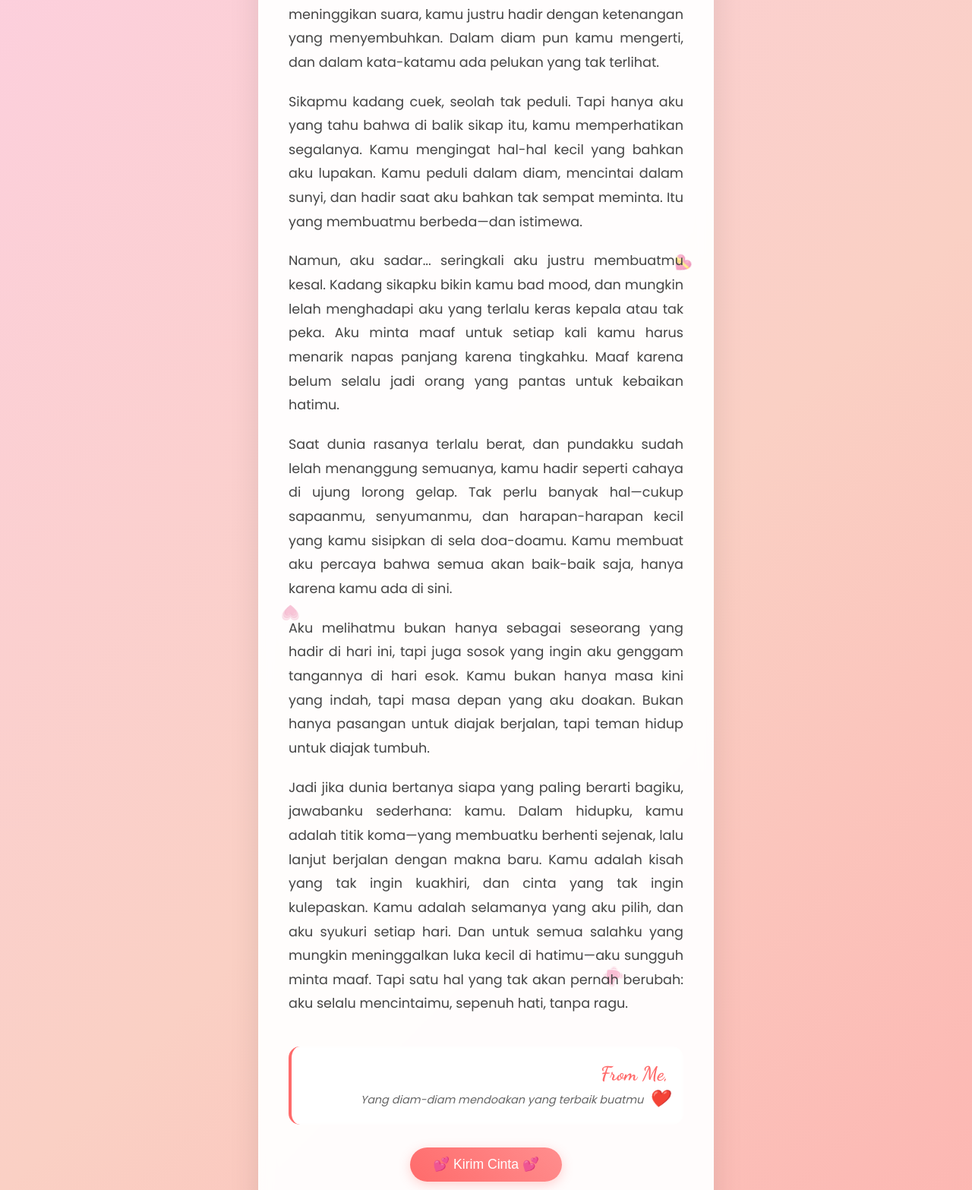
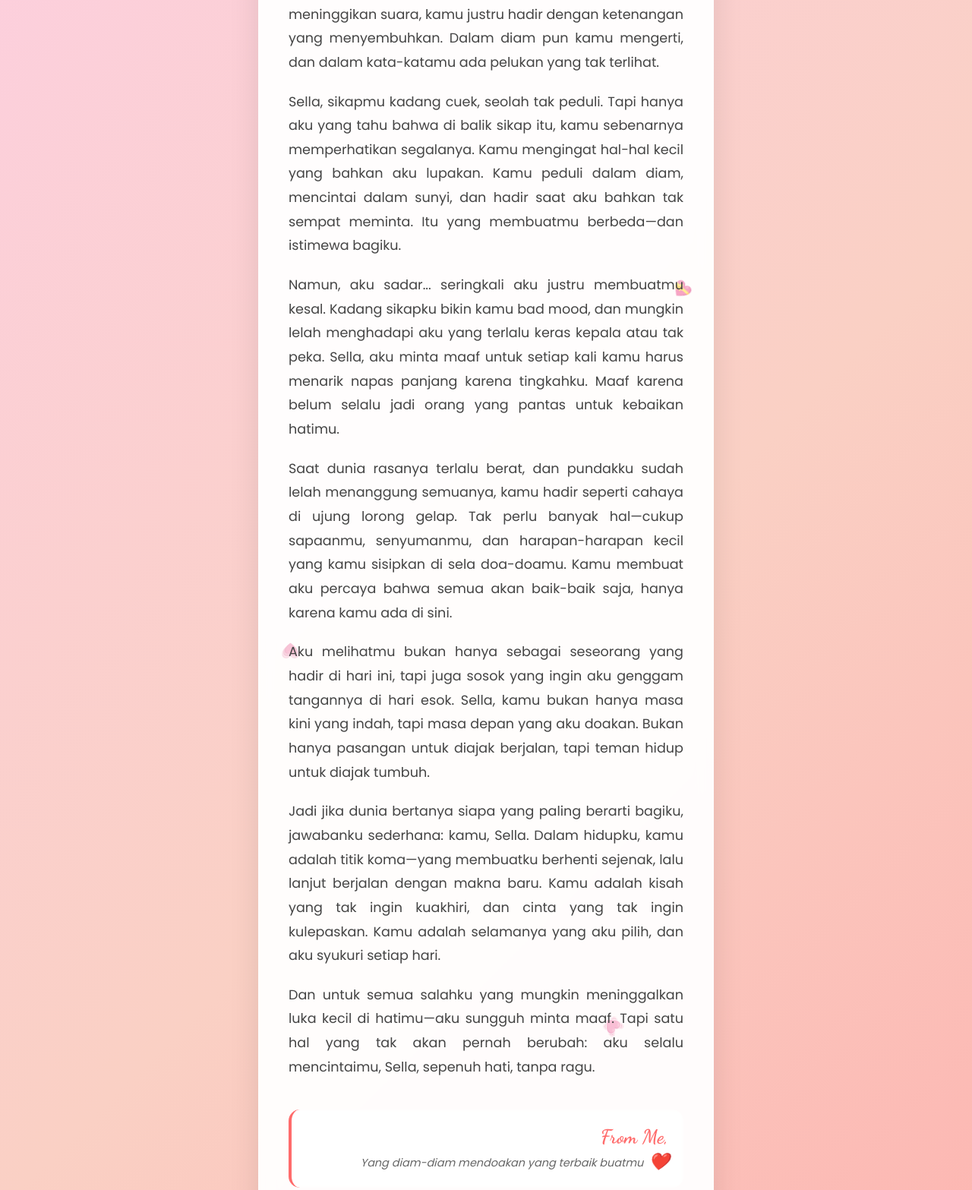
Before and after one commit to Amrin002/myfuture, a plain HTML site: page loveletter.html in a window 1280 px wide. Shown: the part 631-2198 px from the top of the page at 76% size. Drawn offline with Linux system fonts and the light colour scheme.

Commit message:
Enhance love letter text and structure
Refactor love letter content for clarity and emotional depth.

```diff
--- a/loveletter.html
+++ b/loveletter.html
@@ -766,9 +766,8 @@
             <h1 class="title">Surat Cinta</h1>
             <p class="subtitle">Untuk Masa Depanku</p>
         </div>
-
 <div class="letter-content">
-            <p>Hai Calon Istriku,</p>
+    <p>Hai Sella,</p>
 
     <p>Di antara banyaknya wajah yang berlalu, hanya satu yang mampu membuat langkahku berhenti: wajahmu. Bukan
         hanya karena parasmu yang cantik jelita, tapi karena caramu menatap dunia dengan mata yang penuh
@@ -780,15 +779,15 @@
         meninggikan suara, kamu justru hadir dengan ketenangan yang menyembuhkan. Dalam diam pun kamu mengerti,
         dan dalam kata-katamu ada pelukan yang tak terlihat.</p>
 
-            <p>Sikapmu kadang cuek, seolah tak peduli. Tapi hanya aku yang tahu bahwa di balik sikap itu, kamu
-                memperhatikan segalanya. Kamu mengingat hal-hal kecil yang bahkan aku lupakan. Kamu peduli dalam diam,
-                mencintai dalam sunyi, dan hadir saat aku bahkan tak sempat meminta. Itu yang membuatmu berbeda—dan
-                istimewa.</p>
+    <p>Sella, sikapmu kadang cuek, seolah tak peduli. Tapi hanya aku yang tahu bahwa di balik sikap itu, kamu
+        sebenarnya memperhatikan segalanya. Kamu mengingat hal-hal kecil yang bahkan aku lupakan. Kamu peduli
+        dalam diam, mencintai dalam sunyi, dan hadir saat aku bahkan tak sempat meminta. Itu yang membuatmu
+        berbeda—dan istimewa bagiku.</p>
 
     <p>Namun, aku sadar... seringkali aku justru membuatmu kesal. Kadang sikapku bikin kamu bad mood, dan
-                mungkin lelah menghadapi aku yang terlalu keras kepala atau tak peka. Aku minta maaf untuk setiap kali
-                kamu harus menarik napas panjang karena tingkahku. Maaf karena belum selalu jadi orang yang pantas untuk
-                kebaikan hatimu.</p>
+        mungkin lelah menghadapi aku yang terlalu keras kepala atau tak peka. Sella, aku minta maaf untuk setiap
+        kali kamu harus menarik napas panjang karena tingkahku. Maaf karena belum selalu jadi orang yang pantas
+        untuk kebaikan hatimu.</p>
 
     <p>Saat dunia rasanya terlalu berat, dan pundakku sudah lelah menanggung semuanya, kamu hadir seperti cahaya
         di ujung lorong gelap. Tak perlu banyak hal—cukup sapaanmu, senyumanmu, dan harapan-harapan kecil yang
@@ -796,16 +795,18 @@
         kamu ada di sini.</p>
 
     <p>Aku melihatmu bukan hanya sebagai seseorang yang hadir di hari ini, tapi juga sosok yang ingin aku
-                genggam tangannya di hari esok. Kamu bukan hanya masa kini yang indah, tapi masa depan yang aku doakan.
-                Bukan hanya pasangan untuk diajak berjalan, tapi teman hidup untuk diajak tumbuh.</p>
+        genggam tangannya di hari esok. Sella, kamu bukan hanya masa kini yang indah, tapi masa depan yang aku
+        doakan. Bukan hanya pasangan untuk diajak berjalan, tapi teman hidup untuk diajak tumbuh.</p>
 
-            <p>Jadi jika dunia bertanya siapa yang paling berarti bagiku, jawabanku sederhana: kamu. Dalam hidupku, kamu
-                adalah titik koma—yang membuatku berhenti sejenak, lalu lanjut berjalan dengan makna baru. Kamu adalah
+    <p>Jadi jika dunia bertanya siapa yang paling berarti bagiku, jawabanku sederhana: kamu, Sella. Dalam hidupku,
+        kamu adalah titik koma—yang membuatku berhenti sejenak, lalu lanjut berjalan dengan makna baru. Kamu adalah
         kisah yang tak ingin kuakhiri, dan cinta yang tak ingin kulepaskan. Kamu adalah selamanya yang aku
-                pilih, dan aku syukuri setiap hari. Dan untuk semua salahku yang mungkin meninggalkan luka kecil di
-                hatimu—aku sungguh minta maaf. Tapi satu hal yang tak akan pernah berubah: aku selalu mencintaimu,
-                sepenuh hati, tanpa ragu.</p>
+        pilih, dan aku syukuri setiap hari.</p>
+
+    <p>Dan untuk semua salahku yang mungkin meninggalkan luka kecil di hatimu—aku sungguh minta maaf. Tapi satu
+        hal yang tak akan pernah berubah: aku selalu mencintaimu, Sella, sepenuh hati, tanpa ragu.</p>
 </div>
+
 
         <div class="signature">
             <div class="signature-name">From Me,</div>
```
Lines whose indentation alone changed are shown as unchanged.
